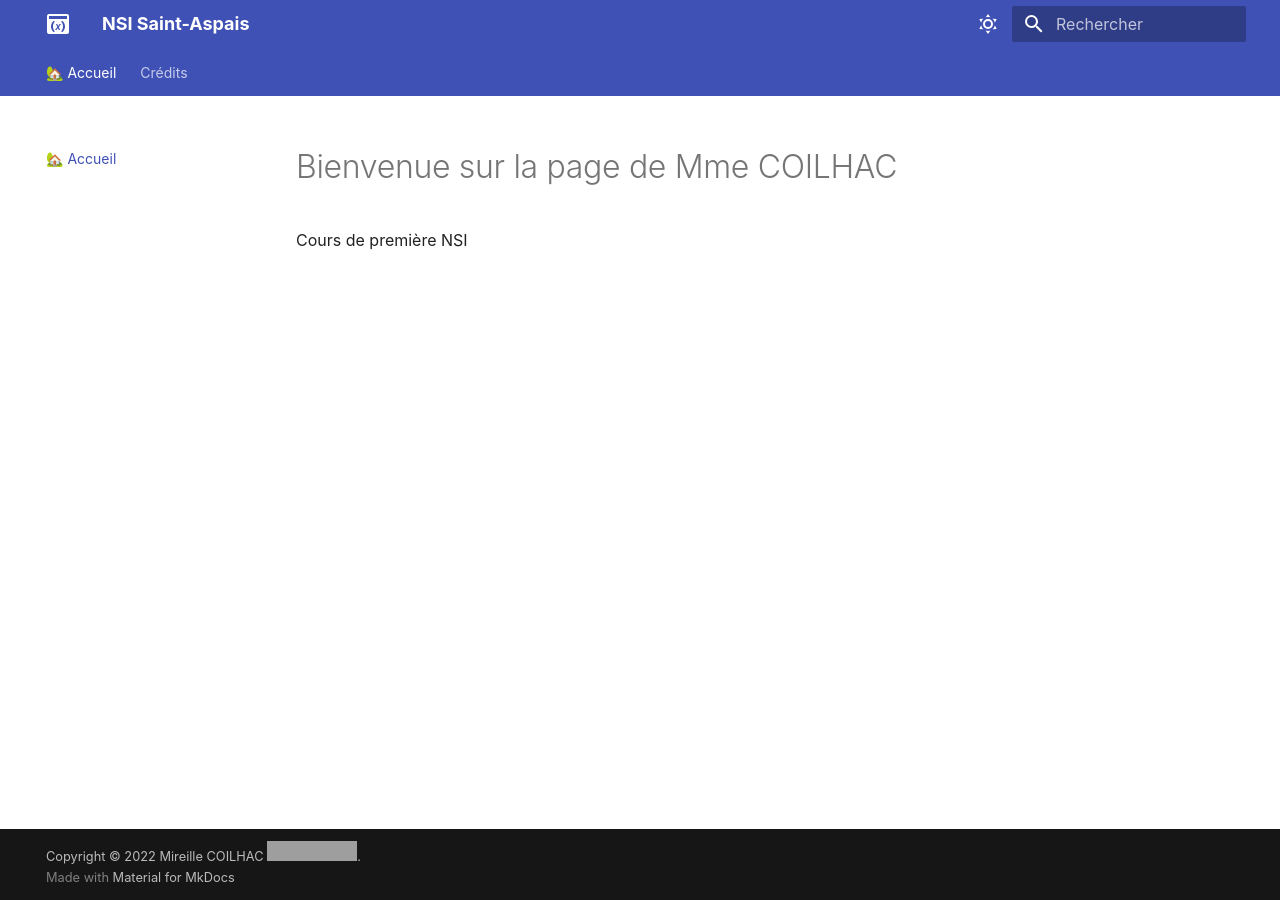
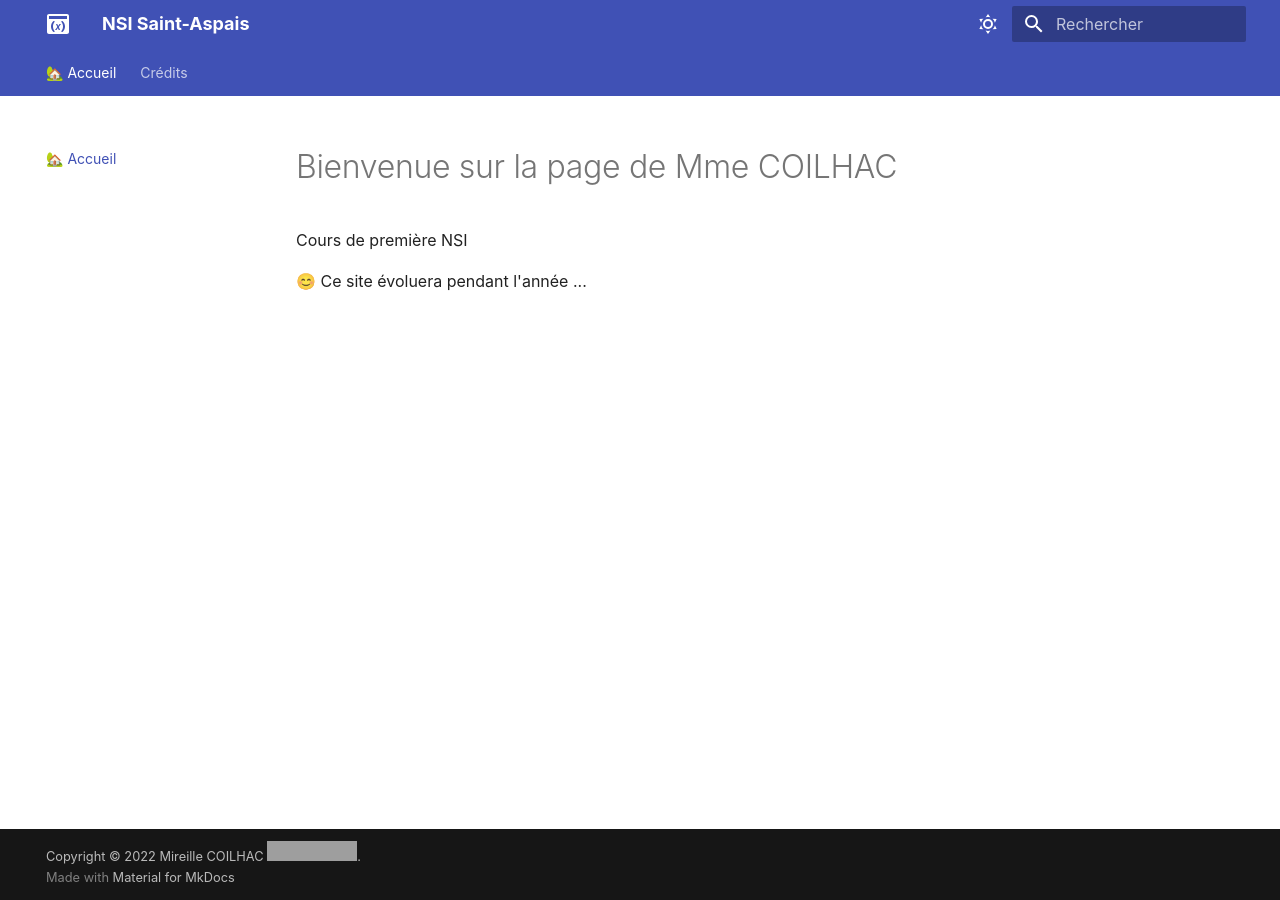
Before and after one commit to lilabidi/nsi-lil, an MkDocs documentation site: the page built from docs/index.md, in a window 1280 px wide. Built offline with MkDocs 1.6.1 and Material for MkDocs 9.7.7, drawn with Linux system fonts in a browser that asks for light colours; grey boxes are pictures that could not be loaded.

Commit message:
Update docs/index.md

```diff
--- a/docs/index.md
+++ b/docs/index.md
@@ -1,3 +1,5 @@
 # Bienvenue sur la page de Mme COILHAC
 
 Cours de première NSI
+
+😊 Ce site évoluera pendant l'année ...
```
